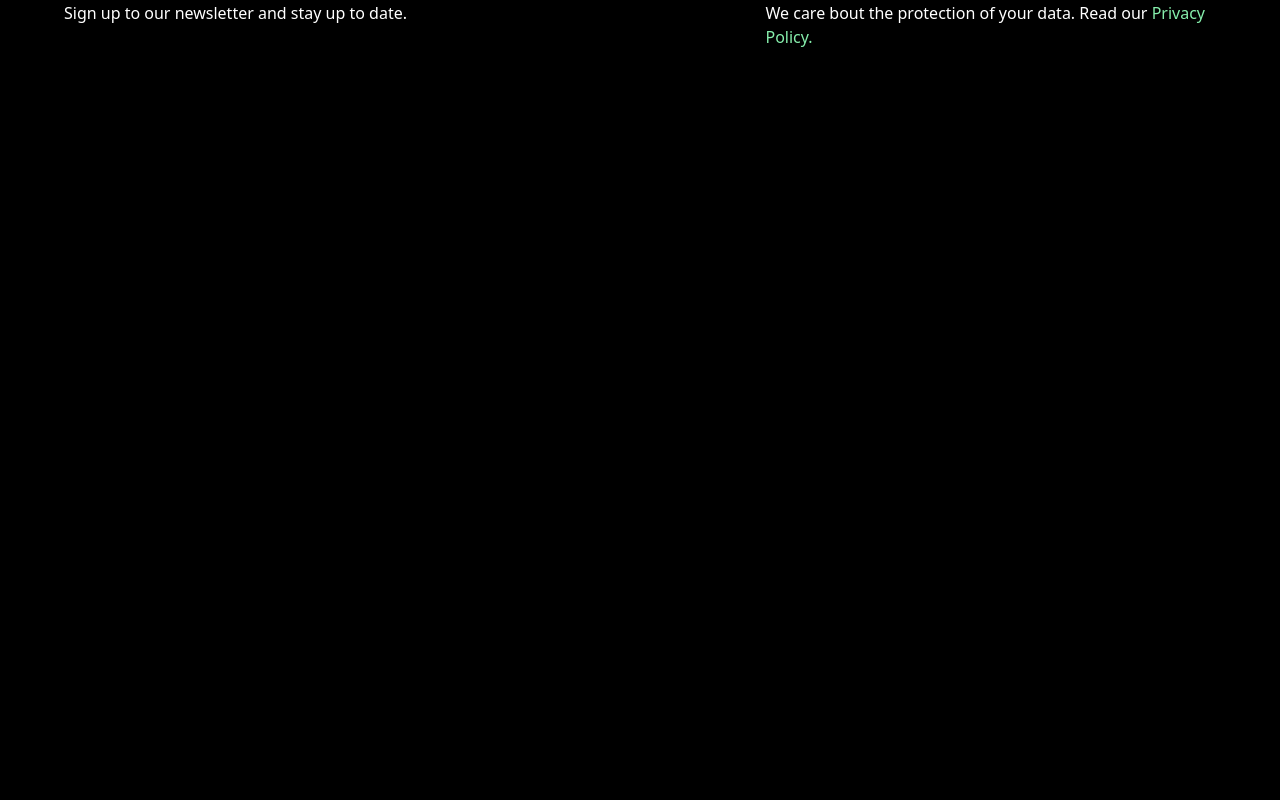
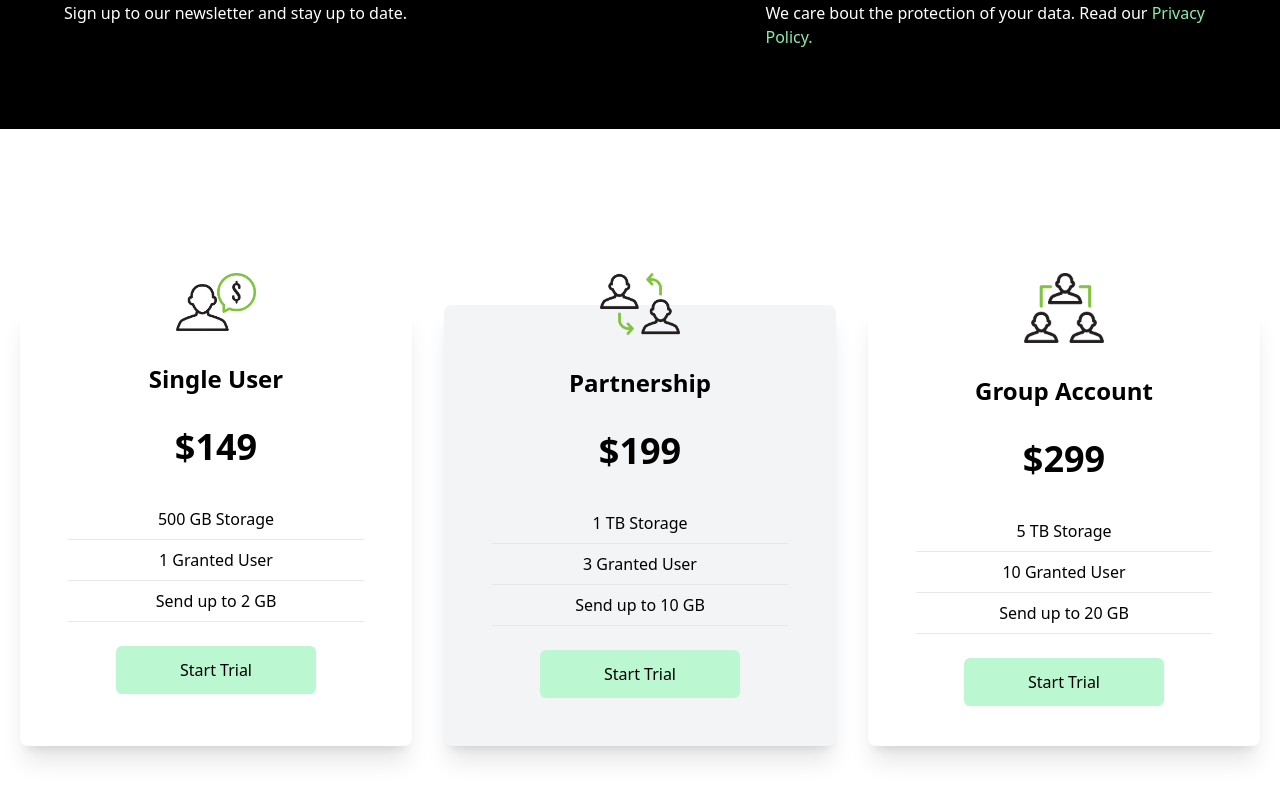
Before and after one commit to ChemicalElements/finance-app-layout, a React (Vite) app: page / in a window 1280 px wide. Shown: the part 1560-2360 px from the top of the page. Before the commit the page ends 1689 px from the top, so only its background shows below. Built offline with nearby package versions, Linux system fonts and the light colour scheme.

Commit message:
feat: create cards component

```diff
--- a/src/App.tsx
+++ b/src/App.tsx
@@ -2,6 +2,7 @@ import Hero from "./components/Hero";
 import Navbar from "./components/Navbar";
 import Analytics from "./components/Analytics";
 import Newsletter from "./components/Newsletter";
+import Cards from "./components/Cards";
 
 const App = () => (
   <>
@@ -12,6 +13,7 @@ const App = () => (
       <Hero />
       <Analytics />
       <Newsletter />
+      <Cards />
     </main>
   </>
 );
--- /dev/null
+++ b/src/components/Cards.tsx
@@ -0,0 +1,66 @@
+import Single from "../assets/single.png";
+import Double from "../assets/double.png";
+import Triple from "../assets/triple.png";
+
+const Cards = () => (
+  <div className="w-full bg-white px-4 py-[10rem]">
+    <div className="mx-auto grid max-w-[1240px] gap-8 text-black md:grid-cols-3">
+      <Card
+        icon={Single}
+        title="Single User"
+        price="$149"
+        storage="500 GB Storage"
+        usersAllowed="1 Granted User"
+        dataTransferLimit="Send up to 2 GB"
+      />
+
+      <Card
+        icon={Double}
+        title="Partnership"
+        price="$199"
+        storage="1 TB Storage"
+        usersAllowed="3 Granted User"
+        dataTransferLimit="Send up to 10 GB"
+      />
+
+      <Card
+        icon={Triple}
+        title="Group Account"
+        price="$299"
+        storage="5 TB Storage"
+        usersAllowed="10 Granted User"
+        dataTransferLimit="Send up to 20 GB"
+      />
+    </div>
+  </div>
+);
+
+const Card = ({
+  icon,
+  title,
+  price,
+  storage,
+  usersAllowed,
+  dataTransferLimit,
+}: Record<string, string>) => {
+  return (
+    <div
+      data-cy="cards-card"
+      className="my-4 flex w-full flex-col rounded-lg p-4 shadow-xl duration-300 even:bg-gray-100 hover:scale-105"
+    >
+      <img className="mx-auto mt-[-3rem] w-20" src={icon} alt="/" />
+      <h2 className="py-8 text-center text-2xl font-bold">{title}</h2>
+      <p className="text-center text-4xl font-bold">{price}</p>
+      <div className="text-center font-medium">
+        <p className="mx-8 mt-8 border-b py-2">{storage}</p>
+        <p className="mx-8 border-b py-2">{usersAllowed}</p>
+        <p className="mx-8 border-b py-2">{dataTransferLimit}</p>
+      </div>
+      <button className="mx-auto my-6 w-[200px] rounded-md bg-green-200 px-6 py-3 font-medium hover:bg-green-100">
+        Start Trial
+      </button>
+    </div>
+  );
+};
+
+export default Cards;
```
Also changed, not shown: 1 other file (tests, documents, lock files or other folders).
